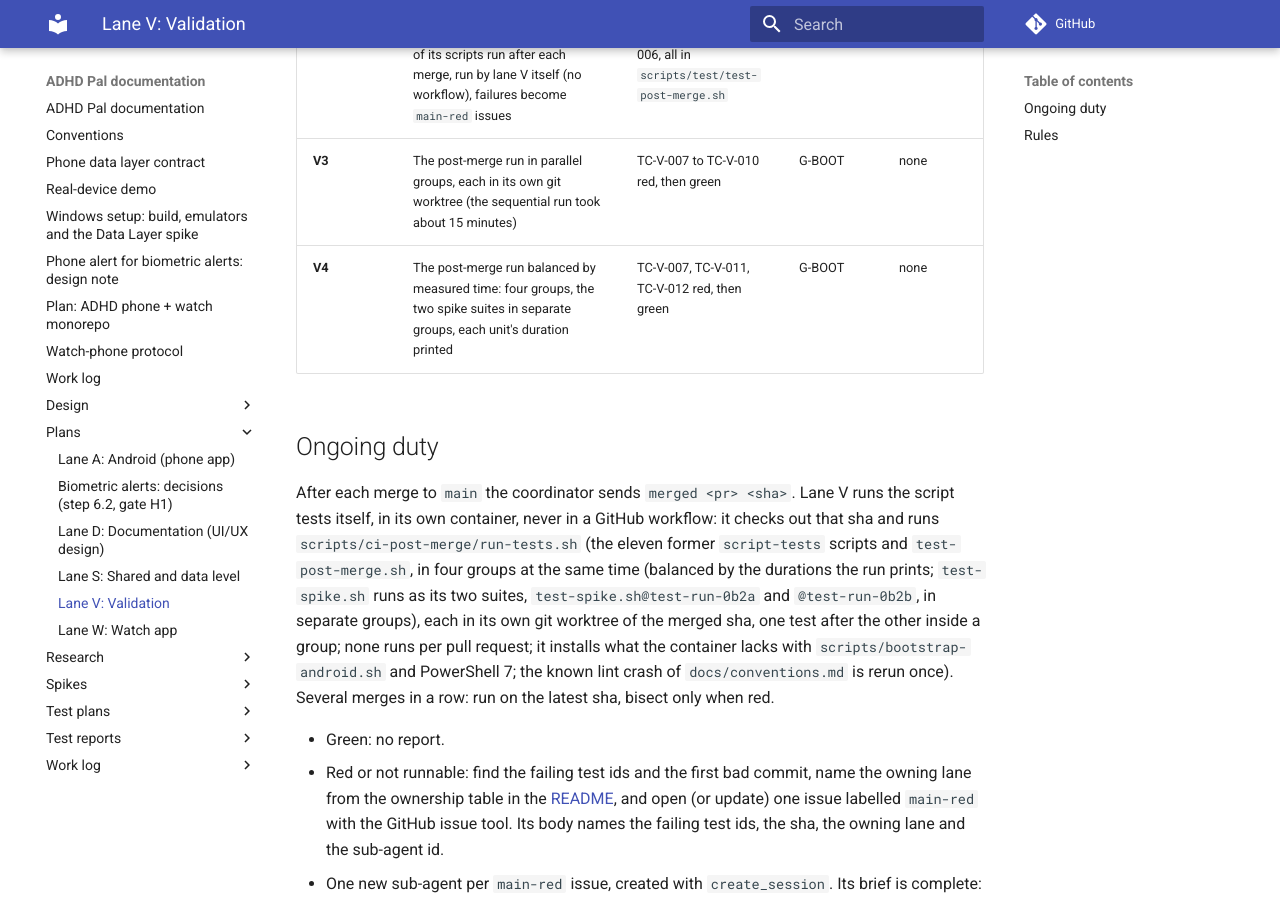
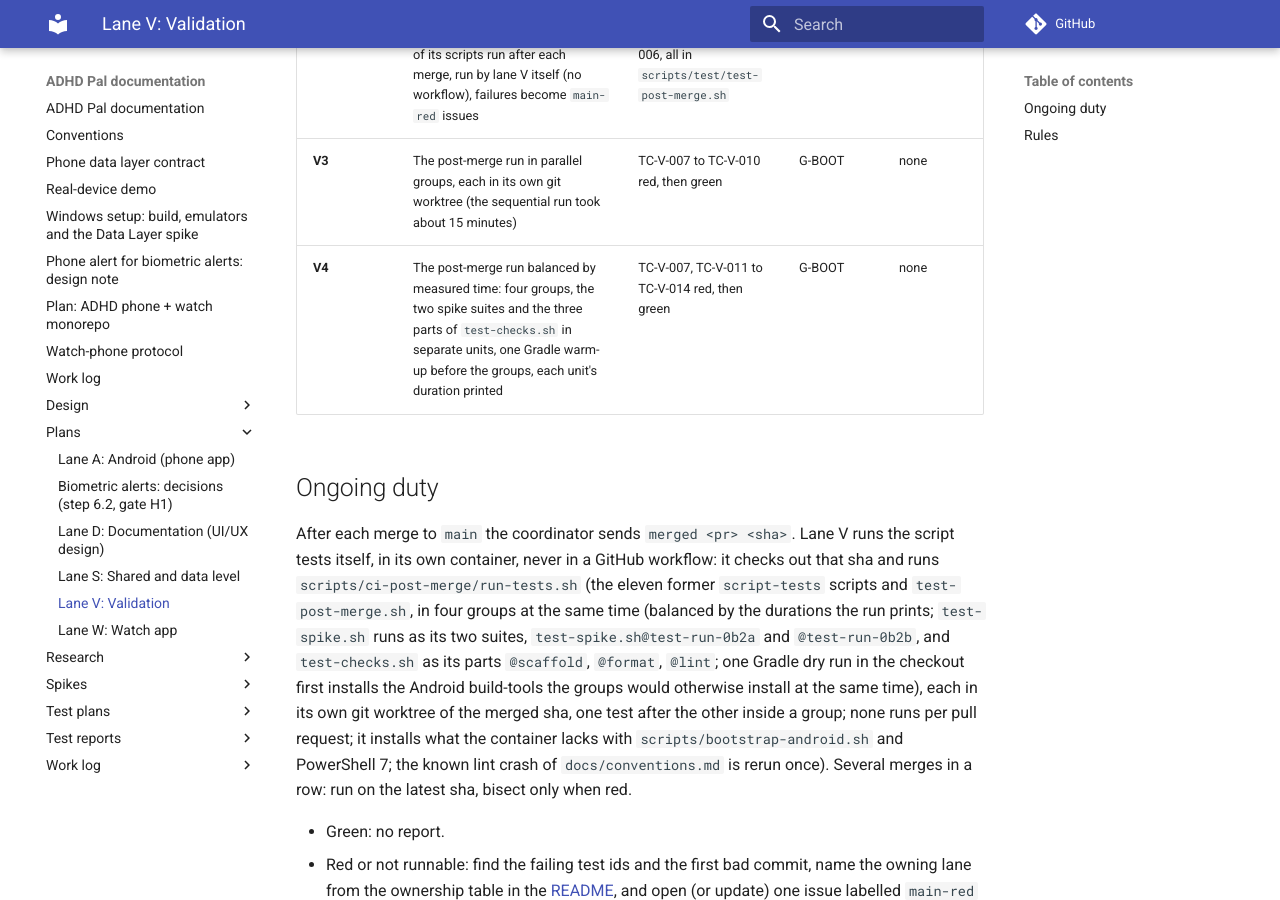
Before and after one commit to shlomoa/my-adhd-pal, an MkDocs documentation site: the page built from docs/plans/validation.md, in a window 1280 px wide and 900 px high, scrolled down 516 px. Built offline with MkDocs 1.6.1 and Material for MkDocs 9.7.7, drawn with Linux system fonts in a browser that asks for light colours; comment, search, counter and statistics services are not loaded.

Commit message:
V: document the three checks units, TC-V-013, TC-V-014 and the warm-up (#190)
Co-Authored-By: Claude Sonnet 5.5 <noreply@anthropic.com>
Claude-Session: https://claude.ai/code/session_014Ckg3GX7ztViNb2s2LZK5V

```diff
--- a/docs/plans/validation.md
+++ b/docs/plans/validation.md
@@ -8,14 +8,15 @@ place of the slow script tests in CI. It takes no `plan.md` step; its work is is
 | **V1** | Lane setup: this plan, README rows, gate `G-VAL`, `docs/work-log/validation.md`, `lane:V` accepted by `scripts/check-issues.sh`, catalogue `docs/test-plans/validation.md` | TC-V-001, TC-V-002 red, then green | G-BOOT | none |
 | **V2** | Issue #190 (PR #192, started by lane S): the `script-tests` job leaves the pull request checks; all of its scripts run after each merge, run by lane V itself (no workflow), failures become `main-red` issues | TC-S-170, 172, 173 (kept ids) and TC-V-004, TC-V-005, TC-V-006, all in `scripts/test/test-post-merge.sh` | G-BOOT | **G-VAL** |
 | **V3** | The post-merge run in parallel groups, each in its own git worktree (the sequential run took about 15 minutes) | TC-V-007 to TC-V-010 red, then green | G-BOOT | none |
-| **V4** | The post-merge run balanced by measured time: four groups, the two spike suites in separate groups, each unit's duration printed | TC-V-007, TC-V-011, TC-V-012 red, then green | G-BOOT | none |
+| **V4** | The post-merge run balanced by measured time: four groups, the two spike suites and the three parts of `test-checks.sh` in separate units, one Gradle warm-up before the groups, each unit's duration printed | TC-V-007, TC-V-011 to TC-V-014 red, then green | G-BOOT | none |
 
 ## Ongoing duty
 
 After each merge to `main` the coordinator sends `merged <pr> <sha>`. Lane V runs the script tests itself, in its own
 container, never in a GitHub workflow: it checks out that sha and runs `scripts/ci-post-merge/run-tests.sh` (the eleven
 former `script-tests` scripts and `test-post-merge.sh`, in four groups at the same time (balanced by the durations the run prints; `test-spike.sh` runs as its two suites,
-`test-spike.sh@test-run-0b2a` and `@test-run-0b2b`, in separate groups), each in its own git worktree of
+`test-spike.sh@test-run-0b2a` and `@test-run-0b2b`, and `test-checks.sh` as its parts `@scaffold`, `@format`, `@lint`; one
+Gradle dry run in the checkout first installs the Android build-tools the groups would otherwise install at the same time), each in its own git worktree of
 the merged sha, one test after the other inside a group; none runs per pull request; it installs what
 the container lacks with `scripts/bootstrap-android.sh` and PowerShell 7; the known lint crash of `docs/conventions.md`
 is rerun once). Several merges in a row: run on the latest sha, bisect only when red.
```
Also changed, not shown: docs/conventions.md (+1 -1 lines), docs/test-plans/validation.md (+3 -1 lines).
